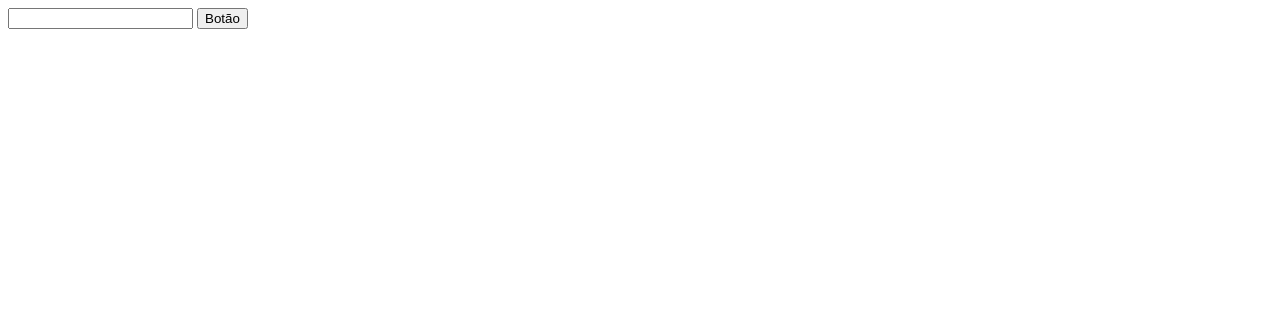
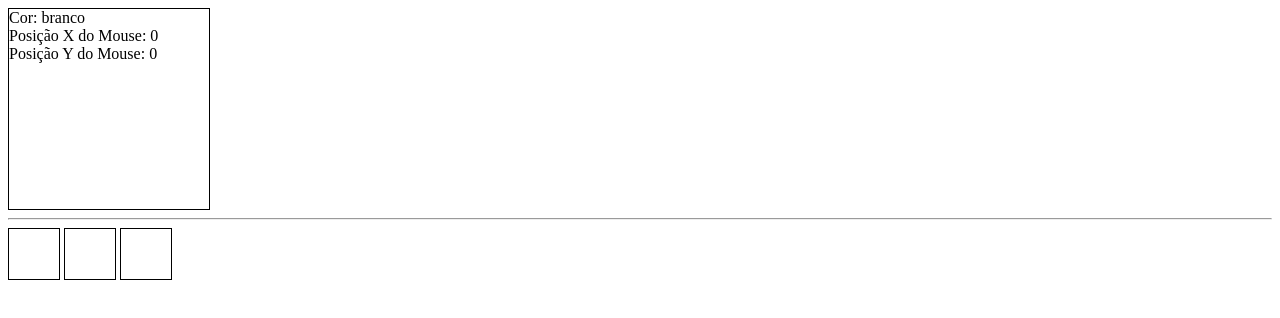
Before and after one commit to JonyKeyboard/vue-for-beginners, a plain HTML site: page index.html in a window 1280 px wide. Drawn offline with Linux system fonts and the light colour scheme.

Commit message:
Hands on - Praticando com data, methods, template string, v-bind e v-on

```diff
--- a/index.html
+++ b/index.html
@@ -10,17 +10,51 @@
         .verde {
             background-color:green
         }
+        .branco {
+            background-color:white
+        }
 
         .azul {
             background-color:blue
+        }
+
+        .vermelho {
+            background-color:red
+        }
+
+        .borda {
+            border:1px solid
+        }
+
+        .div-principal {
+            width:200px;
+            height:200px
+        }
+
+        .div-comum {
+            width:50px;
+            height:50px;
+            display: inline-block;
         }
 
     </style>
 </head>
 <body>
     <div id="app">
-        <input type="text" @keyup="imprimirTexto('Enviando parâmetro', 5)">
-        <button @click="mensagemAlerta('texto', $event, 100)">Botão</button>
+        <div class="borda div-principal" :class="cor">
+            Cor: {{ cor }}
+            <br>
+            Posição X do Mouse: {{ posicaoX }}
+            Posição Y do Mouse: {{ posicaoY }}
+        </div>
+        <hr>
+        <div @click="mudarCor('verde')" class="borda div-comum"></div>
+        <div
+            class="borda div-comum"
+            @mouseover="mudarCor('azul')"
+            @mouseout="mudarCor('vermelho')">
+        </div>
+        <div class="borda div-comum" @mousemove="coordenadas($event)"></div>
     </div>
 
     <script>
@@ -28,16 +62,17 @@
         const vm = new Vue({
             el: '#app',
             data: {
-                xyz: true
+                cor: 'branco',
+                posicaoX: 0,
+                posicaoY: 0
             },
             methods: {
-                imprimirTexto(t, n) {
-                    console.log(t)
-                    console.log(n)
-                    console.log(this.xyz)
+                mudarCor(c) {
+                    this.cor = c
                 },
-                mensagemAlerta(p1, evento, p2) {
-                    console.log(evento, p1, p2)
+                coordenadas(e) {
+                    this.posicaoX = e.clientX
+                    this.posicaoY = e.clientY
                 }
             }
         })
```
